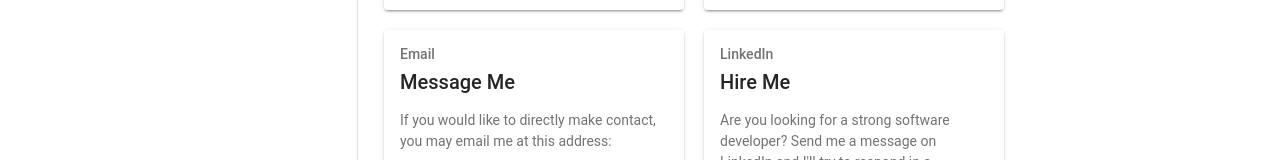
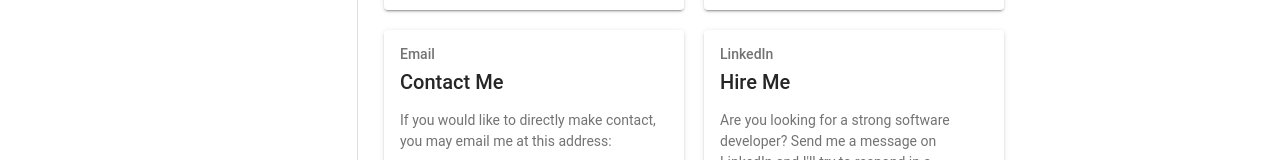
Before and after one commit to JamesGGoudie/goudie-ca-src, a React (Create React App) app: page /home in a window 1280 px wide. Shown: the part 624-784 px from the top of the page. Built offline with nearby package versions, Linux system fonts and the light colour scheme.

Commit message:
Changed email card title

```diff
--- a/src/constants/online-presence-info.ts
+++ b/src/constants/online-presence-info.ts
@@ -18,7 +18,7 @@ export const ONLINE_PRESENCE_INFO: AnchorCardProps[] = [
 	},
 	{
 		title: 'Email',
-		subtitle: 'Message Me',
+		subtitle: 'Contact Me',
 		mainContent: 'If you would like to directly make contact, you may email me at this address:',
 		anchorHref: 'mailto:james.g.goudie@gmail.com',
 		anchorText: 'james.g.goudie@gmail.com'
```
